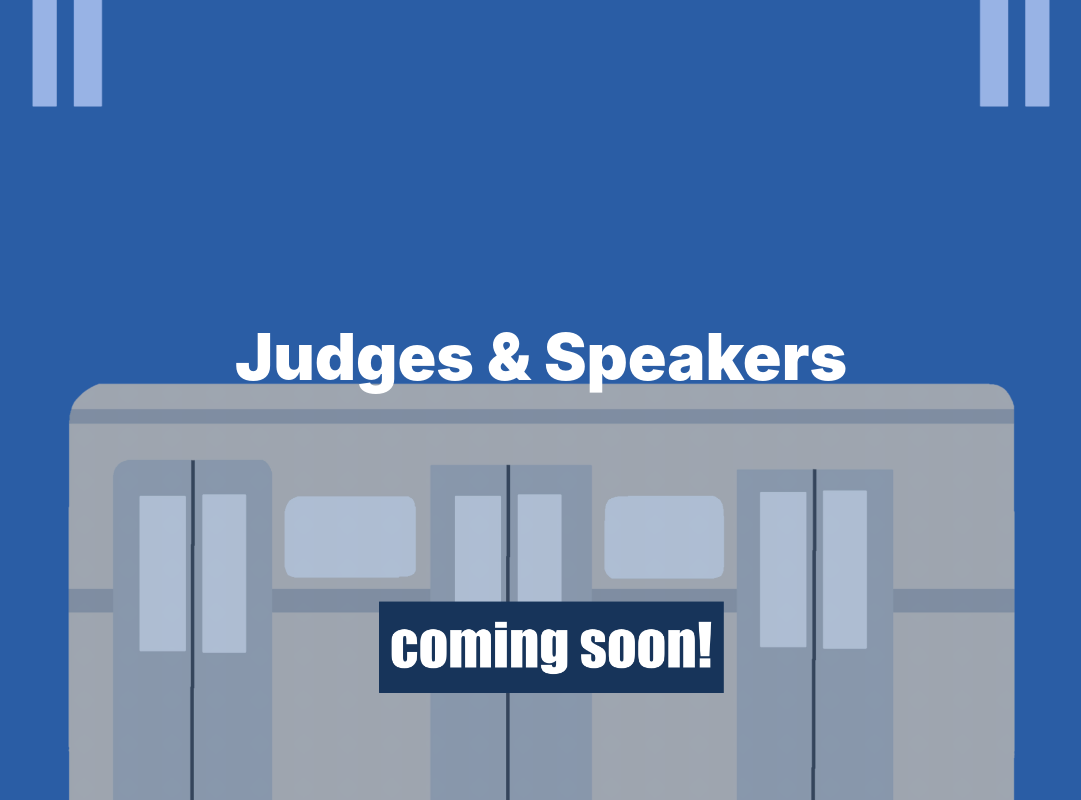
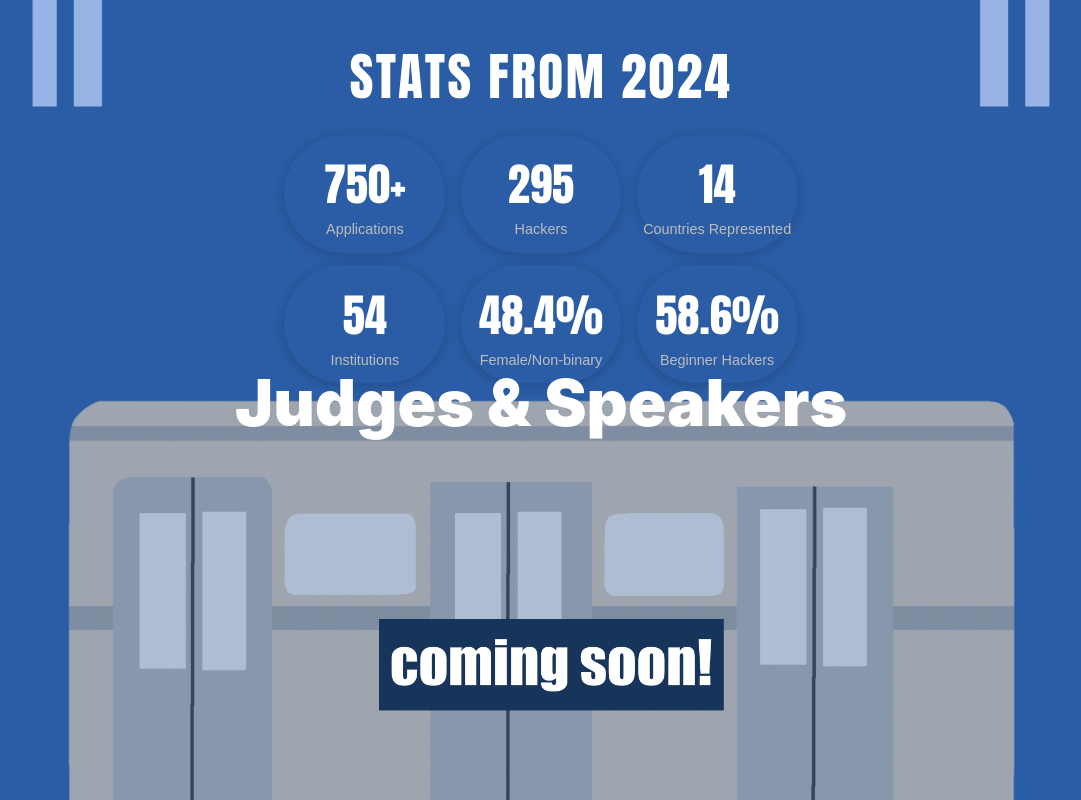
Before and after one commit to cu-divhacks/2025website, a React (Create React App) app in the folder 2025divhacks/: page / in a window 1280 px wide. Shown: the part 3000-3800 px from the top of the page, without its empty margins (99-1180 px from the left). Built offline with nearby package versions, Linux system fonts and the light colour scheme.

Commit message:
some edits

```diff
--- a/2025divhacks/public/index.html
+++ b/2025divhacks/public/index.html
@@ -2,12 +2,12 @@
 <html lang="en">
   <head>
     <meta charset="utf-8" />
-    <link rel="icon" href="%PUBLIC_URL%/favicon.ico" />
+    <link rel="icon" type="image/png" href="%PUBLIC_URL%/icon.png" />
     <meta name="viewport" content="width=device-width, initial-scale=1" />
     <meta name="theme-color" content="#000000" />
     <meta
       name="description"
-      content="Web site created using create-react-app"
+      content="divhacks 2025"
     />
     <link rel="apple-touch-icon" href="%PUBLIC_URL%/logo192.png" />
     <!--
@@ -24,7 +24,7 @@
       work correctly both with client-side routing and a non-root public URL.
       Learn how to configure a non-root public URL by running `npm run build`.
     -->
-    <title>React App</title>
+    <title>DivHacks 2025</title>
   </head>
   <body>
     <noscript>You need to enable JavaScript to run this app.</noscript>
--- a/2025divhacks/src/App.css
+++ b/2025divhacks/src/App.css
@@ -394,12 +394,14 @@ html, body, #root {
 .footer {
   background-color: rgba(0, 0, 0, 0.8);
   color: white;
-  padding: 1rem 2rem;
+  padding: 2rem 2rem;
   width: 100%;
   text-align: center;
-  position: relative;
+  position: absolute;
+  bottom: 0;
+  left: 0;
   z-index: 10;
-  margin-top: auto;
+  box-sizing: border-box;
 }
 
 #footer-text {
@@ -418,27 +420,32 @@ html, body, #root {
   display: flex;
   justify-content: center;
   align-items: center;
-  gap: 1.5rem;
-  margin-top: 1rem;
+  gap: 5vw;
+  padding: 2vw 0vw;
+  flex-wrap: wrap;
 }
 
 .footer-icons a {
-  transition: transform 0.2s ease;
+  transition: transform 0.3s ease;
+  display: inline-block;
 }
 
 .footer-icons a:hover {
-  transform: scale(1.1);
+  transform: scale(1.05);
 }
 
 #contact-icon {
-  width: 30px;
-  height: 30px;
+  width: 35px;
+  height: 35px;
   filter: brightness(0) invert(1);
-  transition: filter 0.2s ease;
+  transition: all 0.3s ease;
+  margin: 0 0.5rem;
+  display: block;
 }
 
 #contact-icon:hover {
   filter: brightness(0) invert(0.8);
+  transform: scale(1.05);
 }
 
 .team-page {
@@ -732,46 +739,42 @@ html, body, #root {
 /*Stats Section*/
 .stats-section {
   background: #2A5DA5;
-  padding: 1.5rem 0 2rem 0;
   text-align: center;
-  margin-top: 130rem; /* Increase this value to push it lower */
+  left: 0%;
+  top: 0%;
+  transform: translate(0, 80vw);
 }
 
 .stats-section h2 {
   color: #fff;
-  font-size: 2rem;
+  font-size: 4vw;
   font-family: 'Archivo Black', Impact, sans-serif;
   letter-spacing: 0.05em;
-  margin-bottom: 1.5rem;
-  text-shadow: 2px 2px 0 #222;
+  margin-bottom: 1.5vw;
 }
 
 .stats-grid {
   display: grid;
   grid-template-columns: repeat(3, 1fr);
-  gap: 1rem 1.2rem;
-  max-width: 600px;
+  gap: 1vw 1.2vw;
   margin: 0 auto;
 }
 
 .stat-item {
   background: #2A5DA5;
-  border-radius: 12px;
-  padding: 1.2rem 0.5rem;
+  border-radius: 12vw;
+  padding: 1.2vw 0.5vw;
   display: flex;
   flex-direction: column;
   align-items: center;
   box-shadow: 0 2px 12px rgba(0,0,0,0.18);
-  min-width: 100px;
 }
 
 .stat-number {
   color: #fff;
-  font-size: 1.3rem;
+  font-size: 3.5vw;
   font-family: 'Archivo Black', Impact, sans-serif;
   font-weight: bold;
-  margin-bottom: 0.2rem;
-  letter-spacing: 0.01em;
 }
 
 .stat-label {
--- a/2025divhacks/src/pages/Home.js
+++ b/2025divhacks/src/pages/Home.js
@@ -245,7 +245,6 @@ export default function Home() {
           ))}
         </div>
 
-        <img className="train" src= {train} alt ="Train" />
         <div id="sponsors">
           <img className="sponsors" src= {sponsors} alt ="Sponsors" />
         </div>
```
Also changed, not shown: 1 other file (tests, documents, lock files or other folders).
